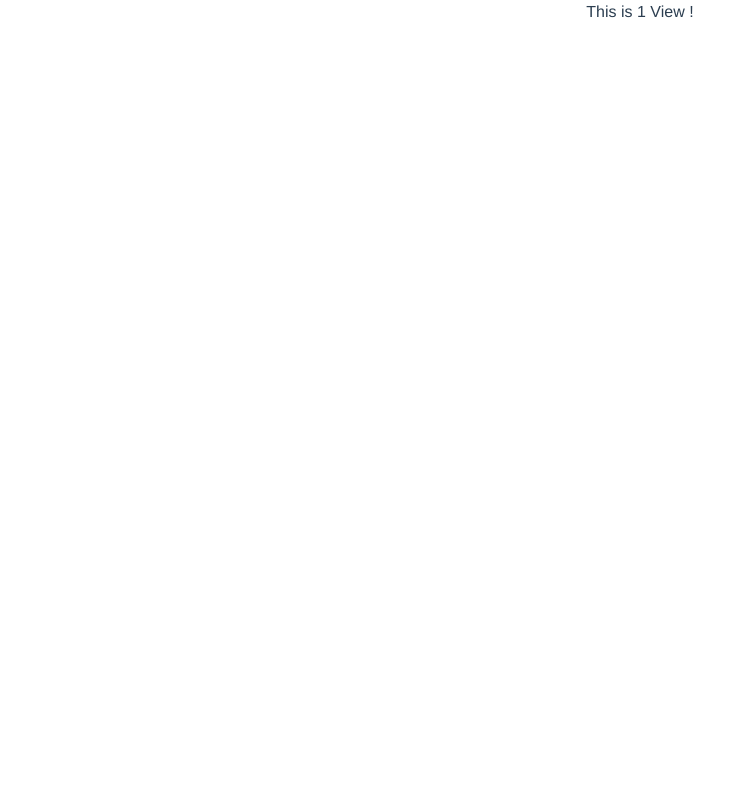
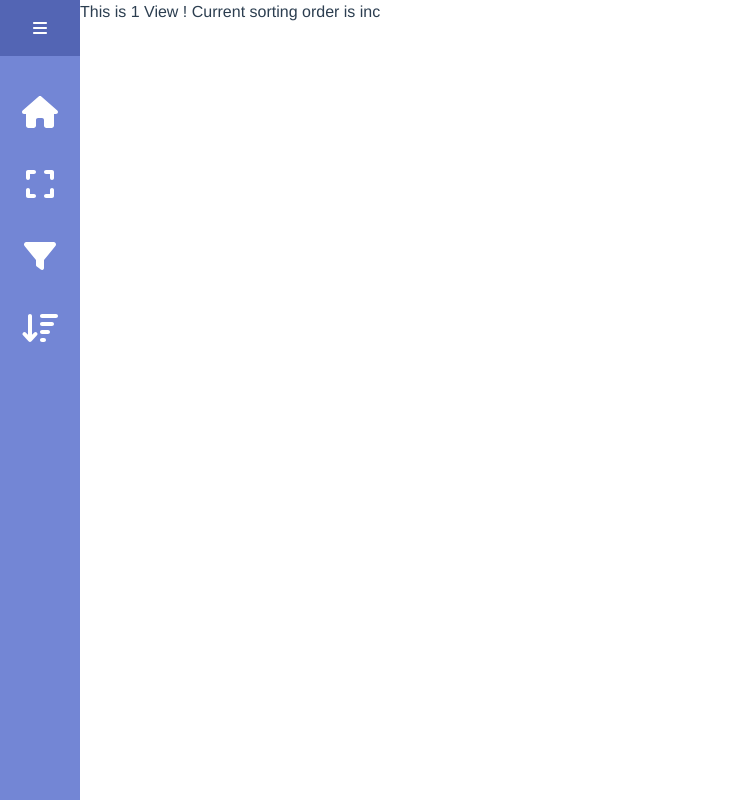
Before and after one commit to Prehistoic/CultureTracker, a Vue app: page /#/category/1 in a window 1280 px wide. Shown: the whole page, without its empty margins (0-756 px from the left). Built offline with nearby package versions, Linux system fonts and the light colour scheme.

Commit message:
added custom sidebar in CategoryView

```diff
--- a/package.json
+++ b/package.json
@@ -13,6 +13,10 @@
   },
   "main": "background.js",
   "dependencies": {
+    "@fortawesome/fontawesome-svg-core": "^6.3.0",
+    "@fortawesome/free-regular-svg-icons": "^6.3.0",
+    "@fortawesome/free-solid-svg-icons": "^6.3.0",
+    "@fortawesome/vue-fontawesome": "^3.0.3",
     "@popperjs/core": "^2.11.6",
     "bootstrap": "^5.2.3",
     "core-js": "^3.8.3",
--- a/src/components/CategoryCard.vue
+++ b/src/components/CategoryCard.vue
@@ -23,7 +23,7 @@ export default {
   },
   methods: {
     goToCategory(category) {
-        this.$router.push({ name: 'Category', params: { name: category.toLowerCase() }})
+        this.$router.push({ name: 'Category', params: { name: category }})
     }
   }
 };
--- /dev/null
+++ b/src/components/CategorySidebar.vue
@@ -0,0 +1,162 @@
+<template>
+    <nav class="closed" id="sidebar">
+        <div class="sidebar-header" @click="collapseSidebar()">
+            <fa-icon id="closed-sidebar-icon" icon="bars" />
+            <fa-icon id="opened-sidebar-icon" class="hidden" icon="xmark" />
+        </div>
+
+        <ul class="list-unstyled components">
+            <li>
+                <div class="sidebar-link" @click="goToHome()">
+                    <fa-icon icon="house"/>
+                    <div class="sidebar-link-text hidden">Home</div>
+                </div>
+            </li>
+            <li>
+                <div class="sidebar-link" id="displayMenu" @click="collapseDropdown('displaySubmenu')">
+                    <fa-icon icon="expand"/>
+                    <div class="sidebar-link-text hidden">Display</div>
+                </div>
+                <div class="sidebar-link-submenu hidden" id="displaySubmenu">
+                    Change size of cards with a cool zipper here
+                </div>
+            </li>
+            <li>
+                <div class="sidebar-link" id="sortMenu" @click="collapseDropdown('sortSubmenu')">
+                    <fa-icon icon="filter"/>
+                    <div class="sidebar-link-text hidden">Sorting on...</div>
+                </div>
+                <div class="sidebar-link-submenu hidden" id="sortSubmenu">
+                    <ul class="list-unstyled">
+                        <li>Date</li>
+                        <li>Title</li>
+                        <li>Author / Realisator</li>
+                    </ul>
+                </div>
+            </li>
+            <li>
+                <div class="sidebar-link" id="sortingOrderMenu" @click="reverseSortingOrder()">
+                    <fa-icon id="decreasing-sorting-order-icon" class="hidden" icon="arrow-up-wide-short"/>
+                    <fa-icon id="increasing-sorting-order-icon" icon="arrow-down-wide-short"/>
+                    <div class="sidebar-link-text hidden">Reverse sorting</div>
+                </div>
+            </li>
+        </ul>
+    </nav>
+</template>
+
+<script>
+export default {
+  name: "CategorySidebar",
+  methods: {
+    goToHome() {
+        this.$router.push({ name: 'Home'})
+    },
+    collapseSidebar() {
+        document.getElementById("sidebar").classList.toggle("closed")
+        document.getElementById("closed-sidebar-icon").classList.toggle("hidden")
+        document.getElementById("opened-sidebar-icon").classList.toggle("hidden")
+        Array.from(document.getElementsByClassName("sidebar-link-text")).forEach(element => {
+            element.classList.toggle("hidden")
+        });
+    },
+    makeActive(menu) {
+        Array.from(document.getElementsByClassName("active")).forEach(element => {
+            element.classList.remove("active")
+        })
+        document.getElementById(menu).classList.add("active")
+    },
+    collapseDropdown(submenu) {
+        if(document.getElementById("sidebar").classList.contains("closed")) this.collapseSidebar()
+        this.makeActive(submenu.replace("Submenu", "Menu"))
+        document.getElementById(submenu).classList.toggle("hidden")
+    },
+    reverseSortingOrder() {
+        this.$emit('reverse-sort-order-event')
+        this.makeActive("sortingOrderMenu")
+        document.getElementById("decreasing-sorting-order-icon").classList.toggle("hidden")
+        document.getElementById("increasing-sorting-order-icon").classList.toggle("hidden")
+    }
+  }
+};
+</script>
+
+<style>
+#sidebar {
+    width: 250px;
+    height: 100vh;
+    background: #7386D5;
+    color: #fff;
+    transition: all 0.3s;
+    -webkit-touch-callout: none;
+    -webkit-user-select: none;
+    -khtml-user-select: none;
+    -moz-user-select: none;
+    -ms-user-select: none;
+    user-select: none;
+}
+
+#sidebar .sidebar-header {
+    padding: 20px;
+    background: #5365b4;
+    display: flex;
+    justify-content: flex-end;
+}
+
+#sidebar .components {
+    padding: 20px 0;
+}
+
+#sidebar .sidebar-link {
+    display: flex;
+    align-items: center;
+    justify-content: left;
+    padding-top: 10px;
+    padding-bottom: 10px;
+}
+
+#sidebar .sidebar-link.active {
+    background: #5365b4;
+}
+
+#sidebar .sidebar-link:hover {
+    color: #7386D5;
+    background: #fff;
+}
+
+#sidebar .sidebar-link svg {
+    font-size: 1.5em;
+    padding: 10px;
+}
+
+#sidebar .sidebar-link-text {
+    padding: 10px;
+    font-size: 1.5em;
+}
+
+#sidebar .sidebar-link-submenu {
+    background: #8494d4;
+}
+
+/* Shrinking the sidebar from 250px to 80px and center aligining its content*/
+#sidebar.closed {
+    min-width: 80px;
+    max-width: 80px;
+}
+
+#sidebar.closed .sidebar-header {
+    justify-content: center;
+}
+
+#sidebar.closed .sidebar-link {
+    justify-content: center;
+}
+
+#sidebar.closed .sidebar-link svg {
+    font-size: 2em;
+}
+
+.hidden {
+    display: none
+}
+</style>
--- a/src/main.js
+++ b/src/main.js
@@ -5,4 +5,23 @@ import router from './router'
 import 'bootstrap/dist/css/bootstrap.min.css'
 import 'bootstrap'
 
-createApp(App).use(router).mount('#app')
+import { library } from '@fortawesome/fontawesome-svg-core'
+
+/* import specific icons */
+import { faArrowDownWideShort, faArrowUpWideShort, faBars, faExpand, faFilter, faHouse, faXmark } from '@fortawesome/free-solid-svg-icons'
+
+/* add icons to the library */
+library.add(faBars)
+library.add(faXmark)
+library.add(faHouse)
+library.add(faExpand)
+library.add(faFilter)
+library.add(faArrowUpWideShort)
+library.add(faArrowDownWideShort)
+
+import { FontAwesomeIcon } from "@fortawesome/vue-fontawesome";
+
+createApp(App)
+    .component("fa-icon", FontAwesomeIcon)
+    .use(router)
+    .mount('#app')
--- a/src/views/CategoryView.vue
+++ b/src/views/CategoryView.vue
@@ -1,12 +1,39 @@
 <template>
-    This is {{ this.$route.params.name }} View !
+  <div class="wrapper">
+    <CategorySidebar @reverse-sort-order-event="reverseSortingOrder" />
+
+    <div id="content">
+      This is {{ this.$route.params.name }} View !
+      Current sorting order is {{ sortingOrder }}
+    </div>
+  </div>
 </template>
 
 <script>
+import CategorySidebar from '@/components/CategorySidebar.vue';
+
 export default {
   name: 'CategoryView',
+  components: {
+    CategorySidebar
+  },
+  data() {
+    return {
+      sortingOrder: "inc"
+    }
+  },
+  methods: {
+    reverseSortingOrder() {
+      if (this.sortingOrder == "inc") this.sortingOrder = "dec"
+      else this.sortingOrder = "inc"
+    }
+  }
 }
 </script>
 
 <style>
+.wrapper {
+    display: flex;
+    width: 100%;
+}
 </style>
```
Also changed, not shown: 1 other file (tests, documents, lock files or other folders).
